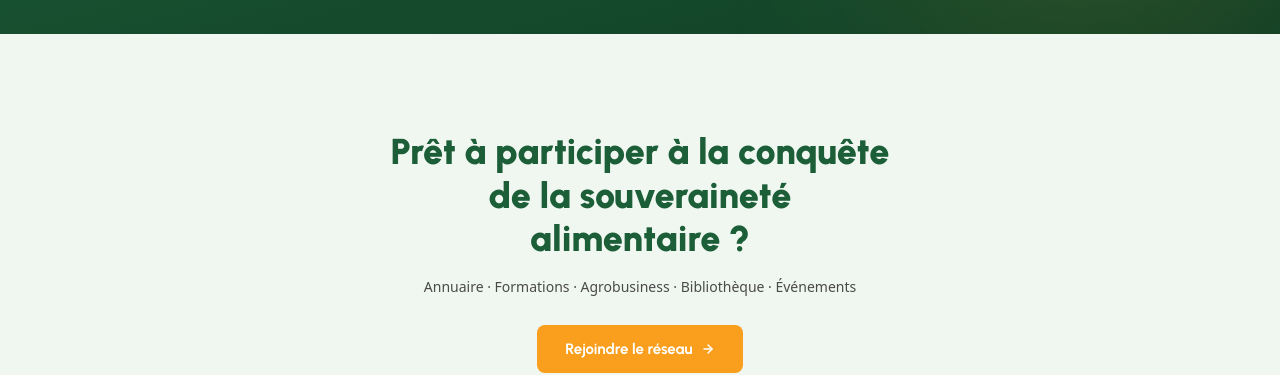
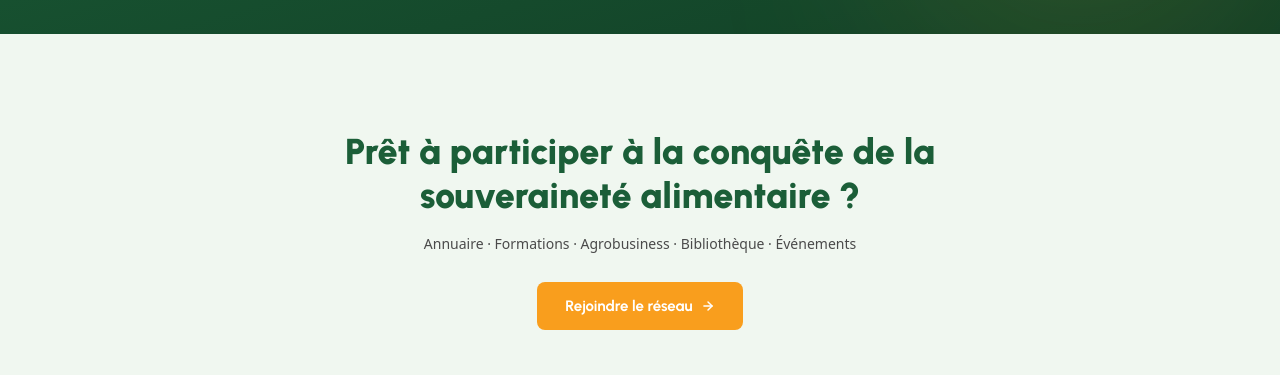
Before and after one commit to remyagaguy-lab/agrolide, a Next.js app in the folder agrolide/: page /qui-sommes-nous in a window 1280 px wide. Shown: the part 7280-7655 px from the top of the page. Built offline with nearby package versions, Linux system fonts and the light colour scheme.

Commit message:
style: increase footer CTA title max-width to display on two lines

```diff
--- a/agrolide/src/components/layout/Footer.tsx
+++ b/agrolide/src/components/layout/Footer.tsx
@@ -92,7 +92,7 @@ export function Footer() {
       {/* ── CTA GLOBAL ── */}
       <section className="bg-vert-clair py-[96px] text-center">
         <div className="container flex flex-col items-center">
-          <h2 className="font-heading font-[900] text-[clamp(24px,4vw,36px)] text-vert-profond leading-[1.2] max-w-[520px] mx-auto mb-4">
+          <h2 className="font-heading font-[900] text-[clamp(24px,4vw,36px)] text-vert-profond leading-[1.2] max-w-[700px] mx-auto mb-4">
             Prêt à participer à la conquête de la souveraineté alimentaire&nbsp;?
           </h2>
           <p className="font-sans font-[400] text-[14px] text-gris-texte mb-[28px]">
```
